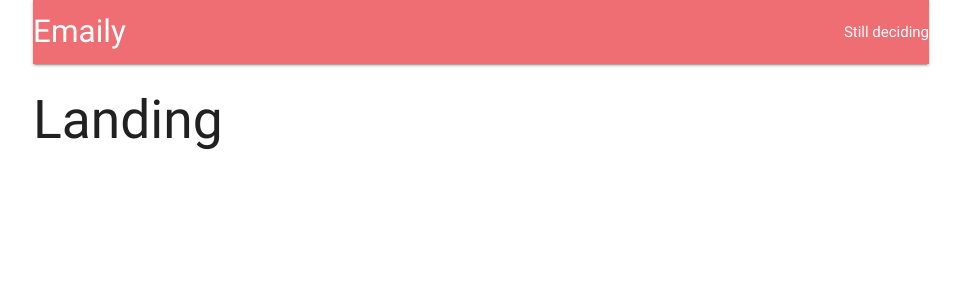
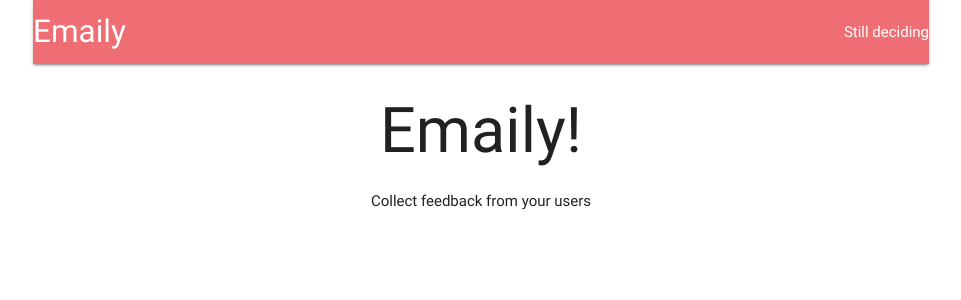
Before and after one commit to jkyletreman/user_feedback_server, a React (Create React App) app in the folder client/: page / in a window 1280 px wide. Shown: the top 300 px of the page, without its empty margins (159-1120 px from the left). Built offline with nearby package versions, Linux system fonts and the light colour scheme; no server answers.

Commit message:
Extract Landing

```diff
--- a/client/src/components/App.jsx
+++ b/client/src/components/App.jsx
@@ -4,10 +4,10 @@
 import * as actions from '../actions';
 
 import Header from "./Header";
+import Landing from "./Landing";
 
 const Dashboard = () => <h2>Dashboard</h2>;
 const SurveyNew = () => <h2>SurveryNew</h2>;
-const Landing = () => <h2>Landing</h2>;
 
 class App extends Component {
 
--- /dev/null
+++ b/client/src/components/Landing.jsx
@@ -0,0 +1,12 @@
+import React from "react";
+
+const Landing = () => {
+  return (
+    <div style={{ textAlign: "center" }}>
+      <h1>Emaily!</h1>
+      Collect feedback from your users
+    </div>
+  );
+};
+
+export default Landing;
```
